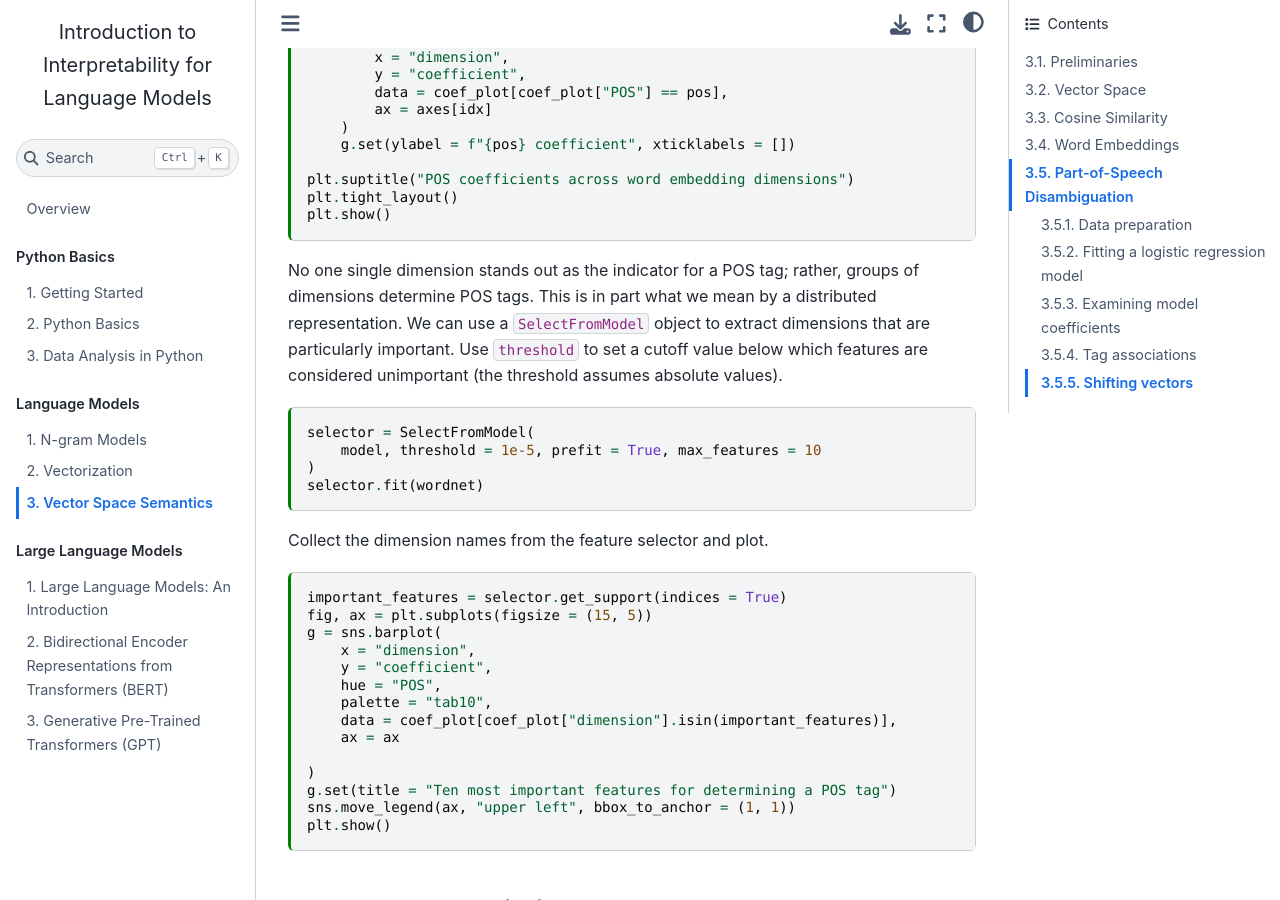
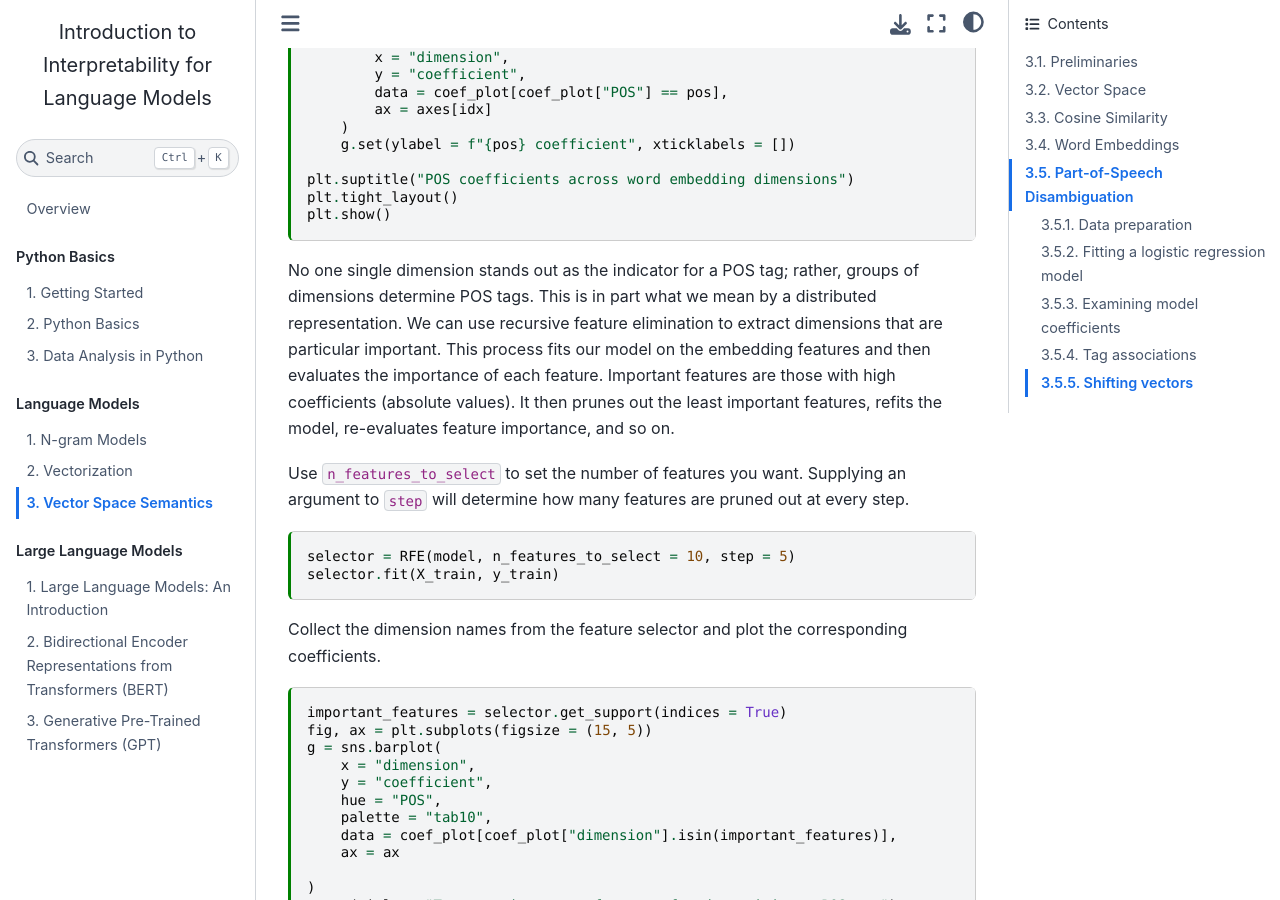
Before and after one commit to t-shoemaker/2024_dtl_lm-interpretability, a Jupyter Book: the page built from chapters/06_vector-spaces.md, in a window 1280 px wide and 900 px high, scrolled down 19206 px. Built offline with Jupyter Book 1.0.4 settings and Sphinx 7.4.7 and the Sphinx Book theme 1.1.4, drawn with Linux system fonts in a browser that asks for light colours.

Commit message:
RFE for POS tag feature selection

````diff
--- a/chapters/06_vector-spaces.md
+++ b/chapters/06_vector-spaces.md
@@ -52,7 +52,7 @@ from sklearn.neighbors import NearestNeighbors
 from sklearn.model_selection import train_test_split
 from sklearn.linear_model import LogisticRegression
 from sklearn.metrics import classification_report
-from sklearn.feature_selection import SelectFromModel
+from sklearn.feature_selection import RFE
 from tabulate import tabulate
 import matplotlib.pyplot as plt
 import seaborn as sns
@@ -1183,19 +1183,24 @@ plt.show()
 
 No one single dimension stands out as the indicator for a POS tag; rather,
 groups of dimensions determine POS tags. This is in part what we mean by a
-distributed representation. We can use a `SelectFromModel` object to extract
-dimensions that are particularly important. Use `threshold` to set a cutoff
-value below which features are considered unimportant (the threshold assumes
-absolute values).
+distributed representation. We can use recursive feature elimination to extract
+dimensions that are particular important. This process fits our model on the
+embedding features and then evaluates the importance of each feature. Important
+features are those with high coefficients (absolute values). It then prunes out
+the least important features, refits the model, re-evaluates feature
+importance, and so on.
+
+Use `n_features_to_select` to set the number of features you want. Supplying an
+argument to `step` will determine how many features are pruned out at every
+step.
 
 ```{code-cell}
-selector = SelectFromModel(
-    model, threshold = 1e-5, prefit = True, max_features = 10
-)
-selector.fit(wordnet)
+selector = RFE(model, n_features_to_select = 10, step = 5)
+selector.fit(X_train, y_train)
 ```
 
-Collect the dimension names from the feature selector and plot.
+Collect the dimension names from the feature selector and plot the
+corresponding coefficients.
 
 ```{code-cell}
 important_features = selector.get_support(indices = True)
````
